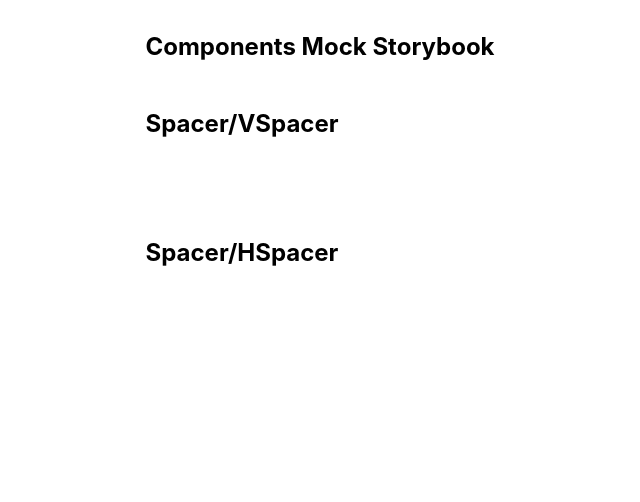
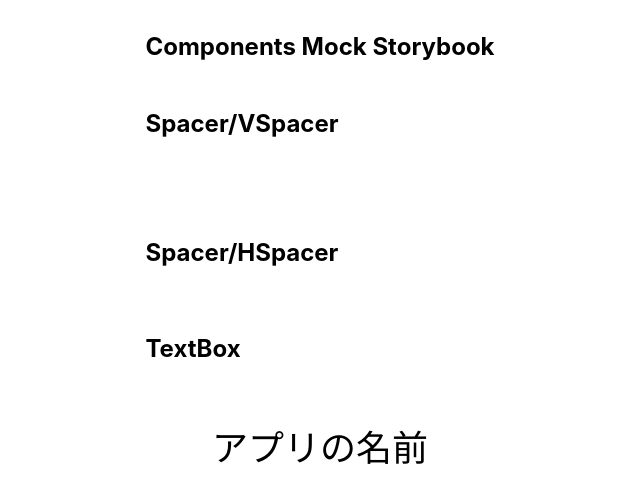
Before and after one commit to 0time-engineer/front-end, a React (Create React App) app: page /components in a window 1280 px wide. Shown: the top 502 px of the page, without its empty margins (320-960 px from the left). Built offline with nearby package versions, Linux system fonts and the light colour scheme.

Commit message:
テキストボックスを作成した

```diff
--- /dev/null
+++ b/src/Components/atoms/TextBox.tsx
@@ -0,0 +1,13 @@
+import { Center, Text } from '@chakra-ui/react'
+
+type Props = {
+  text: string
+}
+
+export const TextBox = ({ text }: Props) => {
+  return (
+    <Text fontSize={36}>
+      <Center h="100%">{text}</Center>
+    </Text>
+  )
+}
--- a/src/pages/Components.tsx
+++ b/src/pages/Components.tsx
@@ -7,7 +7,8 @@
   Heading,
   VStack,
 } from '@chakra-ui/react'
-import { VSpacer, HSpacer } from 'Components/Spacer'
+import { VSpacer, HSpacer } from 'Components/atoms/Spacer'
+import { TextBox } from 'Components/atoms/TextBox'
 export const Components = () => {
   return (
     <>
@@ -49,6 +50,16 @@
               </HStack>
             </CardBody>
           </Card>
+
+          {/* TextBox */}
+          <VSpacer size={8} />
+          <Heading size="lg">TextBox</Heading>
+          <Card variant="filled">
+            <CardBody>
+              <TextBox text={'アプリの名前'} />
+            </CardBody>
+          </Card>
+
           {/* 追加のテンプレート：消さないでね！！ */}
 
           {/* --------------------*/}
```
Also changed, not shown: src/Components/atoms/Spacer.tsx (renamed from src/Components/Spacer.tsx).
